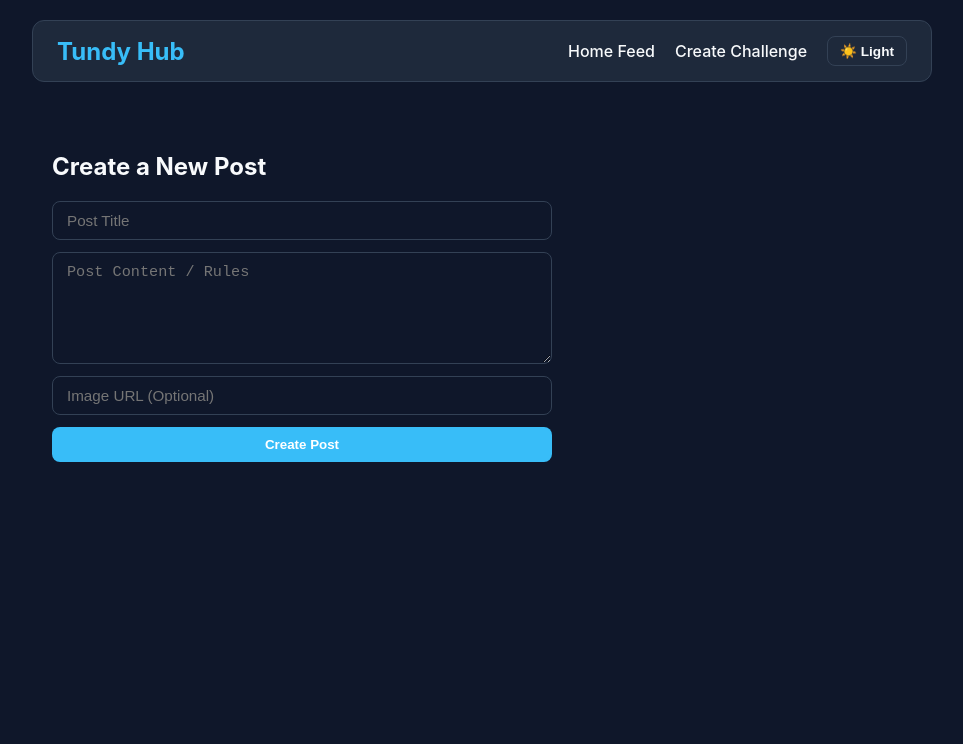
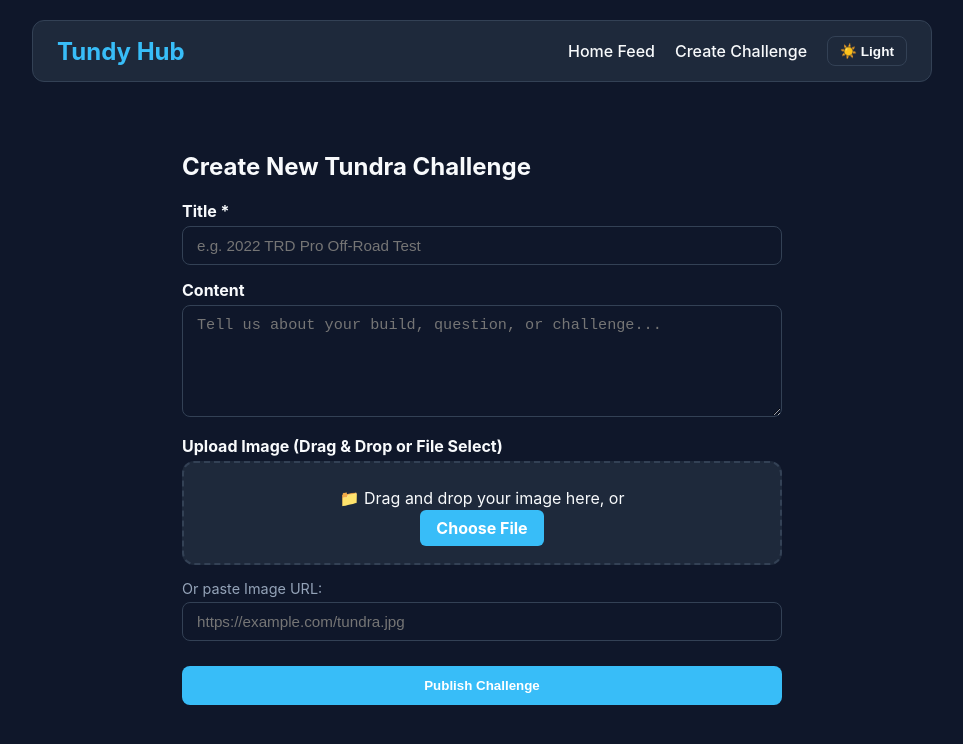
Before and after one commit to kbthepioneer/tundy-hub, a React (Vite) app: page /create in a window 1280 px wide. Shown: the top 744 px of the page, without its empty margins (158-1121 px from the left). Built offline with nearby package versions, Linux system fonts and the light colour scheme.

Commit message:
feat(upload): implement drag-and-drop image uploads via Supabase storage and update button copy

```diff
--- a/src/pages/CreatePost.jsx
+++ b/src/pages/CreatePost.jsx
@@ -3,60 +3,208 @@ import { useNavigate } from 'react-router-dom'
 import { supabase } from '../supabaseClient'
 
 export default function CreatePost() {
+  const navigate = useNavigate()
   const [title, setTitle] = useState('')
   const [content, setContent] = useState('')
   const [imageUrl, setImageUrl] = useState('')
-  const navigate = useNavigate()
+  const [file, setFile] = useState(null)
+  const [preview, setPreview] = useState(null)
+  const [isDragging, setIsDragging] = useState(false)
+  const [uploading, setUploading] = useState(false)
 
+  // Handle local file selection
+  const handleFileChange = (selectedFile) => {
+    if (!selectedFile) return
+    setFile(selectedFile)
+    setPreview(URL.createObjectURL(selectedFile))
+  }
+
+  // Drag & Drop Handlers
+  const handleDragOver = (e) => {
+    e.preventDefault()
+    setIsDragging(true)
+  }
+
+  const handleDragLeave = () => {
+    setIsDragging(false)
+  }
+
+  const handleDrop = (e) => {
+    e.preventDefault()
+    setIsDragging(false)
+    if (e.dataTransfer.files && e.dataTransfer.files[0]) {
+      handleFileChange(e.dataTransfer.files[0])
+    }
+  }
+
+  // Handle Form Submission
   const handleSubmit = async (e) => {
     e.preventDefault()
+    setUploading(true)
 
-    // Insert new challenge post into Supabase matching your schema
-    const { data, error } = await supabase
-      .from('posts')
-      .insert([
+    let finalImageUrl = imageUrl
+
+    // If user dropped or selected a local file, upload it to Supabase Storage first
+    if (file) {
+      const fileExt = file.name.split('.').pop()
+      const fileName = `${Date.now()}-${Math.random()}.${fileExt}`
+
+      const { data: uploadData, error: uploadError } = await supabase.storage
+        .from('post-images')
+        .upload(fileName, file)
+
+      if (uploadError) {
+        console.error('Error uploading file:', uploadError)
+        alert('Failed to upload image file.')
+        setUploading(false)
+        return
+      }
+
+      // Get public URL from Supabase Storage
+      const { data: urlData } = supabase.storage
+        .from('post-images')
+        .getPublicUrl(fileName)
+
+      finalImageUrl = urlData.publicUrl
+    }
+
+    // Insert new post into database
+    const { error } = await supabase.from('posts').insert([
       {
         title: title,
         content: content,
-          image_url: imageUrl || null,
-          upvotes: 0
+        image_url: finalImageUrl || null,
+        upvotes: 0,
+        comments: []
       }
     ])
 
+    setUploading(false)
+
     if (error) {
-      console.error('Error inserting post:', error)
-      alert('Error creating post: ' + error.message)
+      console.error('Error creating post:', error)
+      alert('Error creating post.')
     } else {
-      console.log('Post created successfully:', data)
-      navigate('/') // Redirect to Home Feed
+      navigate('/')
     }
   }
 
   return (
-    <div style={{ padding: '20px', maxWidth: '500px' }}>
-      <h2>Create a New Post</h2>
-      <form onSubmit={handleSubmit} style={{ display: 'flex', flexDirection: 'column', gap: '12px' }}>
+    <div style={{ padding: '20px', maxWidth: '600px', margin: '0 auto', textAlign: 'left' }}>
+      <h2>Create New Tundra Challenge</h2>
+
+      <form onSubmit={handleSubmit} style={{ display: 'flex', flexDirection: 'column', gap: '15px', marginTop: '20px' }}>
+        <div>
+          <label style={{ display: 'block', marginBottom: '5px', fontWeight: 'bold' }}>Title *</label>
           <input
             type="text"
-          placeholder="Post Title"
+            placeholder="e.g. 2022 TRD Pro Off-Road Test"
             value={title}
             onChange={(e) => setTitle(e.target.value)}
+            style={{ width: '100%', boxSizing: 'border-box' }}
             required
           />
+        </div>
+
+        <div>
+          <label style={{ display: 'block', marginBottom: '5px', fontWeight: 'bold' }}>Content</label>
           <textarea
-          placeholder="Post Content / Rules"
+            placeholder="Tell us about your build, question, or challenge..."
             value={content}
             onChange={(e) => setContent(e.target.value)}
             rows="5"
-          required
+            style={{ width: '100%', boxSizing: 'border-box' }}
           />
+        </div>
+
+        {/* --- DRAG & DROP ZONE --- */}
+        <div>
+          <label style={{ display: 'block', marginBottom: '5px', fontWeight: 'bold' }}>
+            Upload Image (Drag & Drop or File Select)
+          </label>
+          <div
+            onDragOver={handleDragOver}
+            onDragLeave={handleDragLeave}
+            onDrop={handleDrop}
+            style={{
+              border: `2px dashed ${isDragging ? 'var(--primary-accent, #38bdf8)' : 'var(--card-border, #334155)'}`,
+              borderRadius: '12px',
+              padding: '25px',
+              textAlign: 'center',
+              backgroundColor: isDragging ? 'rgba(56, 189, 248, 0.1)' : 'var(--card-bg, #1e293b)',
+              cursor: 'pointer',
+              transition: 'all 0.2s ease'
+            }}
+          >
+            {preview ? (
+              <div>
+                <img
+                  src={preview}
+                  alt="Upload preview"
+                  style={{ maxHeight: '180px', borderRadius: '8px', marginBottom: '10px' }}
+                />
+                <p style={{ margin: 0, fontSize: '0.85em', color: '#94a3b8' }}>
+                  {file?.name} ({Math.round(file?.size / 1024)} KB)
+                </p>
+                <button
+                  type="button"
+                  onClick={() => { setFile(null); setPreview(null); }}
+                  style={{ marginTop: '10px', backgroundColor: '#ef4444', color: 'white', fontSize: '0.8em', padding: '4px 10px' }}
+                >
+                  Remove Image
+                </button>
+              </div>
+            ) : (
+              <div>
+                <p style={{ margin: '0 0 10px 0', fontSize: '1em' }}>📁 Drag and drop your image here, or</p>
+                <input
+                  type="file"
+                  accept="image/*"
+                  onChange={(e) => handleFileChange(e.target.files[0])}
+                  id="file-upload"
+                  style={{ display: 'none' }}
+                />
+                <label
+                  htmlFor="file-upload"
+                  style={{
+                    backgroundColor: 'var(--primary-accent, #38bdf8)',
+                    color: '#ffffff',
+                    padding: '8px 16px',
+                    borderRadius: '6px',
+                    fontWeight: 'bold',
+                    cursor: 'pointer'
+                  }}
+                >
+                  Choose File
+                </label>
+              </div>
+            )}
+          </div>
+        </div>
+
+        {/* --- OR URL INPUT --- */}
+        {!file && (
+          <div>
+            <label style={{ display: 'block', marginBottom: '5px', fontSize: '0.9em', color: '#94a3b8' }}>
+              Or paste Image URL:
+            </label>
             <input
               type="url"
-          placeholder="Image URL (Optional)"
+              placeholder="https://example.com/tundra.jpg"
               value={imageUrl}
               onChange={(e) => setImageUrl(e.target.value)}
+              style={{ width: '100%', boxSizing: 'border-box' }}
             />
-        <button type="submit">Create Post</button>
+          </div>
+        )}
+
+        <button
+          type="submit"
+          disabled={uploading}
+          style={{ marginTop: '10px', padding: '12px' }}
+        >
+          {uploading ? 'Uploading Image & Saving...' : 'Publish Challenge'}
+        </button>
       </form>
     </div>
   )
--- a/src/pages/EditPost.jsx
+++ b/src/pages/EditPost.jsx
@@ -8,7 +8,11 @@ export default function EditPost() {
   const [title, setTitle] = useState('')
   const [content, setContent] = useState('')
   const [imageUrl, setImageUrl] = useState('')
+  const [file, setFile] = useState(null)
+  const [preview, setPreview] = useState(null)
+  const [isDragging, setIsDragging] = useState(false)
   const [loading, setLoading] = useState(true)
+  const [saving, setSaving] = useState(false)
 
   useEffect(() => {
     fetchPost()
@@ -25,23 +29,78 @@ export default function EditPost() {
       console.error('Error fetching post:', error)
     } else if (data) {
       setTitle(data.title)
-      setContent(data.content)
+      setContent(data.content || '')
       setImageUrl(data.image_url || '')
+      if (data.image_url) {
+        setPreview(data.image_url)
+      }
     }
     setLoading(false)
   }
 
+  // Handle file drop/selection
+  const handleFileChange = (selectedFile) => {
+    if (!selectedFile) return
+    setFile(selectedFile)
+    setPreview(URL.createObjectURL(selectedFile))
+  }
+
+  const handleDragOver = (e) => {
+    e.preventDefault()
+    setIsDragging(true)
+  }
+
+  const handleDragLeave = () => {
+    setIsDragging(false)
+  }
+
+  const handleDrop = (e) => {
+    e.preventDefault()
+    setIsDragging(false)
+    if (e.dataTransfer.files && e.dataTransfer.files[0]) {
+      handleFileChange(e.dataTransfer.files[0])
+    }
+  }
+
   const handleUpdate = async (e) => {
     e.preventDefault()
+    setSaving(true)
+
+    let finalImageUrl = imageUrl
+
+    // Upload new file if provided
+    if (file) {
+      const fileExt = file.name.split('.').pop()
+      const fileName = `${Date.now()}-${Math.random()}.${fileExt}`
+
+      const { error: uploadError } = await supabase.storage
+        .from('post-images')
+        .upload(fileName, file)
+
+      if (uploadError) {
+        console.error('Error uploading file:', uploadError)
+        alert('Failed to upload image file. Please check Supabase storage policy.')
+        setSaving(false)
+        return
+      }
+
+      const { data: urlData } = supabase.storage
+        .from('post-images')
+        .getPublicUrl(fileName)
+
+      finalImageUrl = urlData.publicUrl
+    }
 
     const { error } = await supabase
       .from('posts')
       .update({
         title: title,
         content: content,
-        image_url: imageUrl || null,
+        image_url: finalImageUrl || null,
       })
       .eq('id', id)
+
+    setSaving(false)
 
     if (error) {
       console.error('Error updating post:', error)
@@ -54,31 +113,98 @@ export default function EditPost() {
   if (loading) return <div style={{ padding: '20px' }}>Loading post editor...</div>
 
   return (
-    <div style={{ padding: '20px', maxWidth: '500px', textAlign: 'left' }}>
+    <div style={{ padding: '20px', maxWidth: '600px', margin: '0 auto', textAlign: 'left' }}>
       <Link to={`/post/${id}`}>← Cancel</Link>
-      <h2>Edit Challenge Post</h2>
-      <form onSubmit={handleUpdate} style={{ display: 'flex', flexDirection: 'column', gap: '12px', marginTop: '15px' }}>
+      <h2 style={{ marginTop: '15px' }}>Edit Challenge Post</h2>
+
+      <form onSubmit={handleUpdate} style={{ display: 'flex', flexDirection: 'column', gap: '15px', marginTop: '15px' }}>
+        <div>
+          <label style={{ display: 'block', marginBottom: '5px', fontWeight: 'bold' }}>Title *</label>
           <input
             type="text"
-          placeholder="Post Title"
             value={title}
             onChange={(e) => setTitle(e.target.value)}
+            style={{ width: '100%', boxSizing: 'border-box' }}
             required
           />
+        </div>
+
+        <div>
+          <label style={{ display: 'block', marginBottom: '5px', fontWeight: 'bold' }}>Content</label>
           <textarea
-          placeholder="Post Content"
             value={content}
             onChange={(e) => setContent(e.target.value)}
             rows="5"
-          required
+            style={{ width: '100%', boxSizing: 'border-box' }}
           />
+        </div>
+
+        {/* --- DRAG & DROP ZONE IN EDIT VIEW --- */}
+        <div>
+          <label style={{ display: 'block', marginBottom: '5px', fontWeight: 'bold' }}>
+            Update Image (Drag & Drop or Select File)
+          </label>
+          <div
+            onDragOver={handleDragOver}
+            onDragLeave={handleDragLeave}
+            onDrop={handleDrop}
+            style={{
+              border: `2px dashed ${isDragging ? 'var(--primary-accent, #38bdf8)' : 'var(--card-border, #334155)'}`,
+              borderRadius: '12px',
+              padding: '20px',
+              textAlign: 'center',
+              backgroundColor: isDragging ? 'rgba(56, 189, 248, 0.1)' : 'var(--card-bg, #1e293b)',
+              cursor: 'pointer'
+            }}
+          >
+            {preview ? (
+              <div>
+                <img
+                  src={preview}
+                  alt="Preview"
+                  style={{ maxHeight: '180px', borderRadius: '8px', marginBottom: '10px' }}
+                />
+                <div>
+                  <button
+                    type="button"
+                    onClick={() => { setFile(null); setPreview(null); setImageUrl(''); }}
+                    style={{ backgroundColor: '#ef4444', color: 'white', fontSize: '0.8em', padding: '4px 10px' }}
+                  >
+                    Remove / Change Image
+                  </button>
+                </div>
+              </div>
+            ) : (
+              <div>
+                <p style={{ margin: '0 0 10px 0' }}>📁 Drag & drop a new photo here, or</p>
                 <input
-          type="url"
-          placeholder="Image URL (Optional)"
-          value={imageUrl}
-          onChange={(e) => setImageUrl(e.target.value)}
+                  type="file"
+                  accept="image/*"
+                  onChange={(e) => handleFileChange(e.target.files[0])}
+                  id="edit-file-upload"
+                  style={{ display: 'none' }}
                 />
-        <button type="submit">Save Changes</button>
+                <label
+                  htmlFor="edit-file-upload"
+                  style={{
+                    backgroundColor: 'var(--primary-accent, #38bdf8)',
+                    color: '#ffffff',
+                    padding: '8px 16px',
+                    borderRadius: '6px',
+                    fontWeight: 'bold',
+                    cursor: 'pointer'
+                  }}
+                >
+                  Choose New File
+                </label>
+              </div>
+            )}
+          </div>
+        </div>
+
+        <button type="submit" disabled={saving}>
+          {saving ? 'Saving Changes...' : 'Save Changes'}
+        </button>
       </form>
     </div>
   )
--- a/src/pages/PostDetail.jsx
+++ b/src/pages/PostDetail.jsx
@@ -107,7 +107,7 @@ export default function PostDetail() {
 
       <div style={{ marginTop: '20px', display: 'flex', gap: '15px', alignItems: 'center' }}>
         <button onClick={handleUpvote}>
-          🔥 {post.upvotes || 0} Upvotes / Bets
+          🔥 {post.upvotes || 0} Upvotes
         </button>
         <Link to={`/edit/${post.id}`}>
           <button>Edit Post</button>
```
Lines whose indentation alone changed are shown as unchanged.
